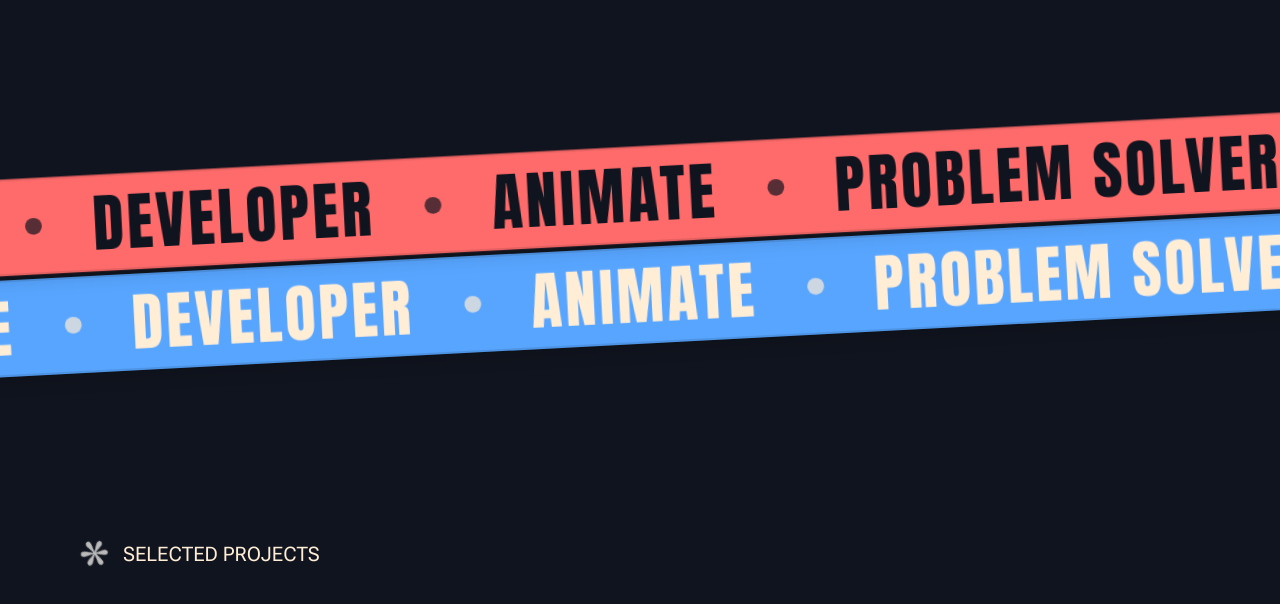
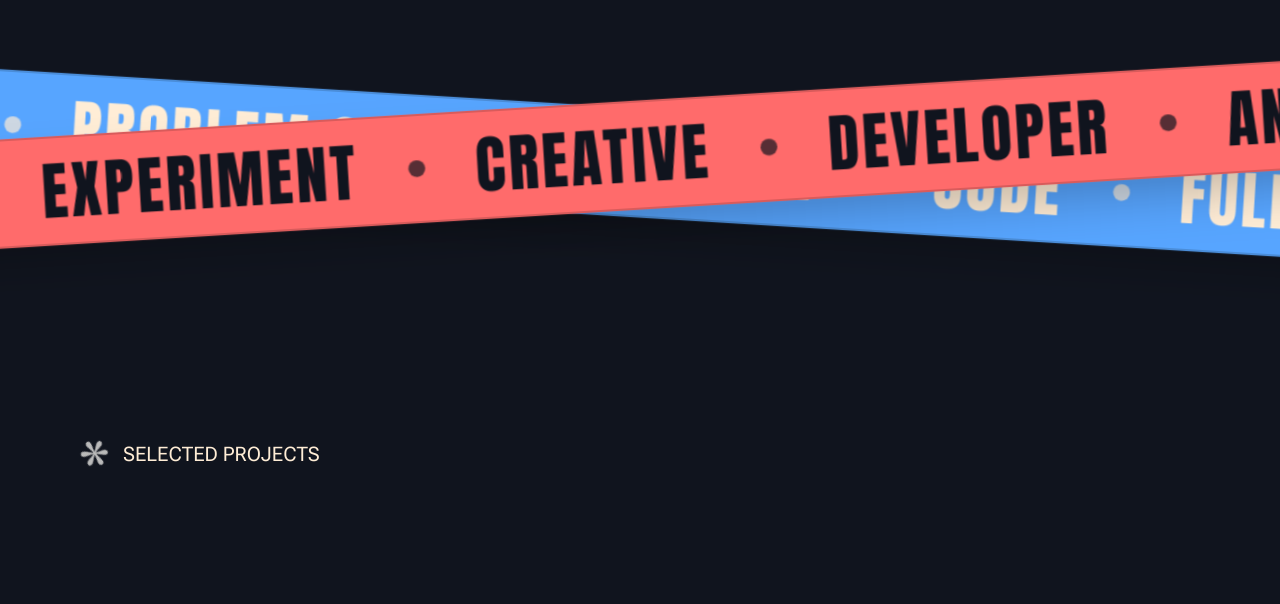
Before and after one commit to adarsh-devx/Portfolio, a Next.js app: page / in a window 1280 px wide. Shown: the part 2573-3177 px from the top of the page. Built offline with nearby package versions, Linux system fonts and the light colour scheme.

Commit message:
Update Marquee: implement crossing slanted ribbons scrolling in opposite directions

```diff
--- a/components/Marquee.tsx
+++ b/components/Marquee.tsx
@@ -28,30 +28,21 @@ const Marquee = () => {
     );
 
     return (
-        <div className="relative w-full overflow-hidden py-16 md:py-24 my-6 md:my-10">
-            {/* Rotation / Slant Wrapper */}
-            <div className="-rotate-3 scale-105 w-[110%] -ml-[5%] flex flex-col gap-4 relative">
-
-                {/* Ribbon 1: Crimson Spark (Rose) -> Scrolls Right-to-Left */}
-                <div className="w-full bg-primary text-background py-3.5 md:py-4.5 overflow-hidden flex border-y-2 border-black/10 shadow-lg relative z-[2]">
+        <div className="relative w-full overflow-hidden h-[240px] md:h-[280px] my-6 md:my-10">
+            {/* Ribbon 1: Crimson Spark (Rose) -> Tilted Upwards, Scrolls Right-to-Left */}
+            <div className="w-[115%] -ml-[7.5%] bg-primary text-background py-4 md:py-5 overflow-hidden flex border-y-2 border-black/15 shadow-2xl absolute top-12 left-0 -rotate-[3.5deg] scale-105 z-[2] origin-center">
                 <div className="flex w-max whitespace-nowrap animate-marquee">
-                        {renderWords()}
-                        {renderWords()}
                     {renderWords()}
                     {renderWords()}
                 </div>
             </div>
 
-                {/* Ribbon 2: Azure Ascent (Blue) -> Scrolls Left-to-Right */}
-                <div className="w-full bg-secondary text-foreground py-3.5 md:py-4.5 overflow-hidden flex border-y-2 border-black/10 shadow-lg -mt-3 relative z-[1]">
+            {/* Ribbon 2: Azure Ascent (Blue) -> Tilted Downwards, Scrolls Left-to-Right */}
+            <div className="w-[115%] -ml-[7.5%] bg-secondary text-foreground py-4 md:py-5 overflow-hidden flex border-y-2 border-black/15 shadow-2xl absolute top-14 left-0 rotate-[3.5deg] scale-105 z-[1] origin-center">
                 <div className="flex w-max whitespace-nowrap animate-marquee-reverse">
                     {renderWords()}
                     {renderWords()}
-                        {renderWords()}
-                        {renderWords()}
                 </div>
-                </div>
-
             </div>
         </div>
     );
```
Lines whose indentation alone changed are shown as unchanged.
